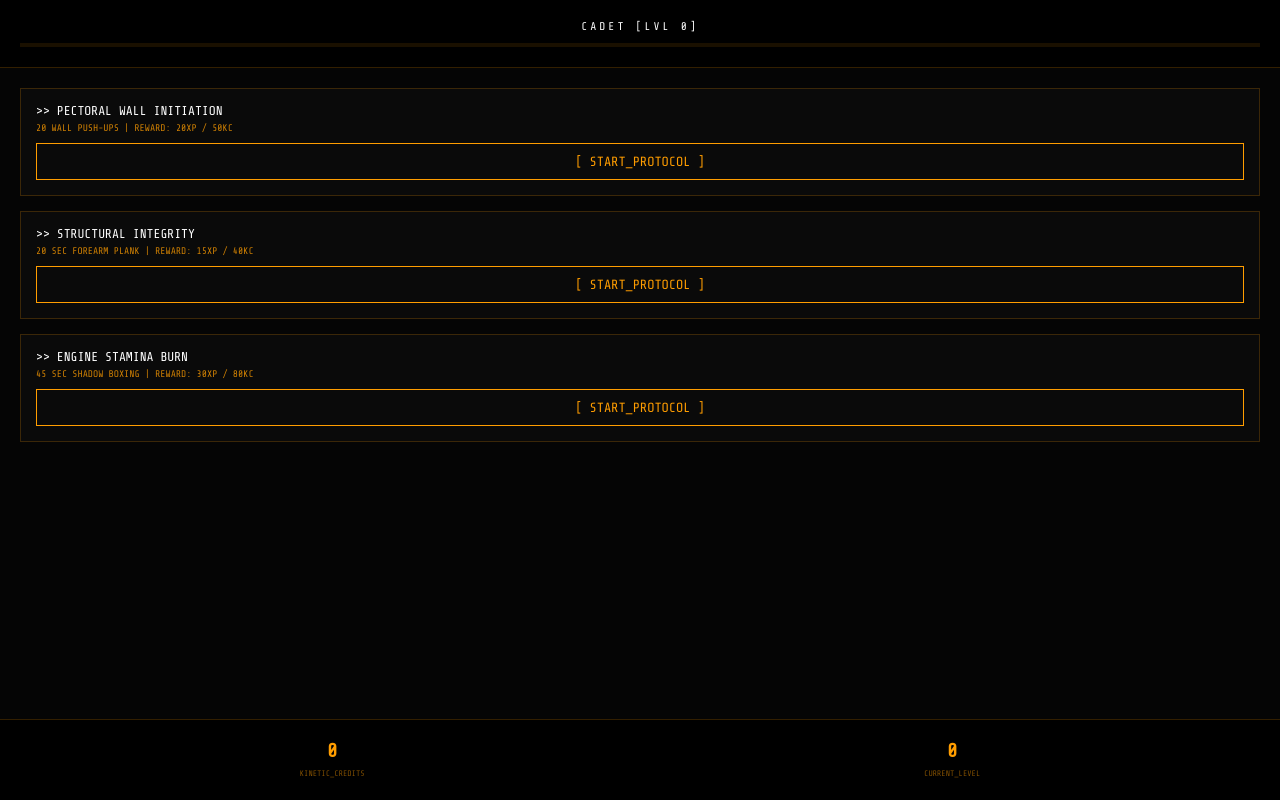
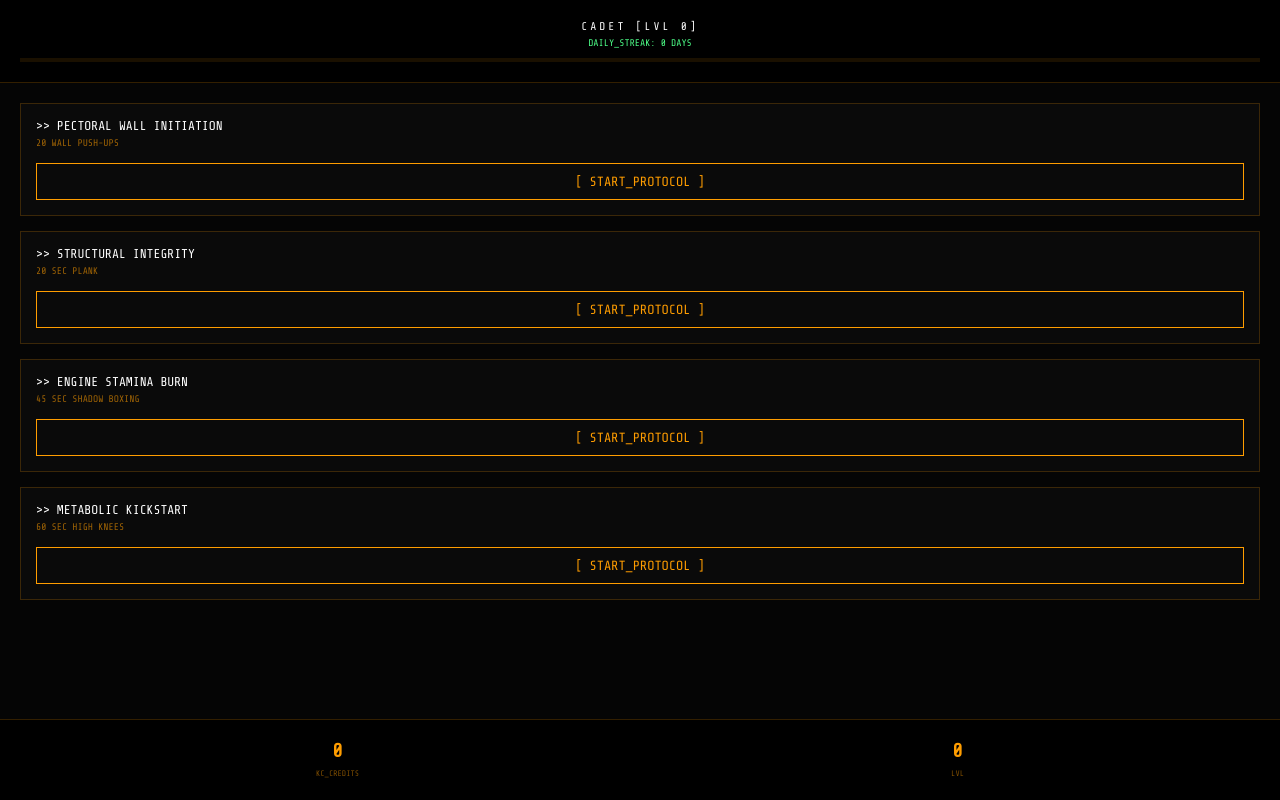
Before and after one commit to Chikaladepepe/Kinetic, a plain HTML site: page index.html in a window 1280 px wide. Drawn offline with nearby package versions, Linux system fonts and the light colour scheme.

Commit message:
Update index.html

```diff
--- a/index.html
+++ b/index.html
@@ -2,33 +2,42 @@
 <html lang="en">
 <head>
     <meta charset="UTF-8">
-    <meta name="viewport" content="width=device-width, initial-scale=1.0">
+    <meta name="viewport" content="width=device-width, initial-scale=1.0, maximum-scale=1.0, user-scalable=no">
+    <meta name="theme-color" content="#ff9d00">
+    <meta name="apple-mobile-web-app-capable" content="yes">
+    <meta name="apple-mobile-web-app-status-bar-style" content="black-translucent">
     <title>Kinetic Core | Ascension</title>
+
+    <!-- THE ICON FIX -->
+    <link rel="manifest" href="manifest.json">
+    <link rel="apple-touch-icon" href="icon.png">
+
     <link href="https://fonts.googleapis.com/css2?family=Share+Tech+Mono&display=swap" rel="stylesheet">
     <style>
-        :root { --glow: #ff9d00; --bg: #050505; --red: #ff4d4d; --dark: #1a1000; }
+        :root { --glow: #ff9d00; --bg: #050505; --red: #ff4d4d; --green: #4dff88; --dark: #1a1000; }
         * { box-sizing: border-box; -webkit-tap-highlight-color: transparent; }
         body, html { margin: 0; padding: 0; width: 100%; height: 100%; background: var(--bg); color: var(--glow); font-family: 'Share Tech Mono', monospace; overflow: hidden; text-transform: uppercase; }
 
         /* HUD TOP */
         .header { padding: 20px; text-align: center; border-bottom: 1px solid rgba(255, 157, 0, 0.2); background: rgba(0,0,0,0.9); }
-        .rank-tag { font-size: 0.7rem; color: #fff; letter-spacing: 3px; }
+        .rank-tag { font-size: 0.7rem; color: #fff; letter-spacing: 3px; margin-bottom: 5px; }
+        .streak-tag { font-size: 0.6rem; color: var(--green); }
         .xp-bar-wrap { width: 100%; height: 4px; background: var(--dark); margin-top: 10px; }
         #xp-fill { height: 100%; background: var(--glow); width: 0%; transition: width 0.5s; box-shadow: 0 0 10px var(--glow); }
 
         /* MAIN AREA */
-        .content { padding: 20px; height: calc(100% - 180px); overflow-y: auto; scrollbar-width: none; }
+        .content { padding: 20px; height: calc(100% - 200px); overflow-y: auto; scrollbar-width: none; }
         .quest-card { border: 1px solid rgba(255, 157, 0, 0.2); padding: 15px; margin-bottom: 15px; background: rgba(255,255,255,0.02); }
+        .quest-card.completed { border-color: var(--green); opacity: 0.6; }
         .quest-title { font-size: 0.8rem; color: #fff; display: block; margin-bottom: 5px; }
-        .quest-reward { font-size: 0.6rem; color: var(--glow); opacity: 0.8; }
         .btn-start { width: 100%; margin-top: 10px; background: none; border: 1px solid var(--glow); color: var(--glow); padding: 10px; font-family: 'Share Tech Mono'; cursor: pointer; }
+        .btn-start:disabled { border-color: var(--green); color: var(--green); cursor: default; }
 
-        /* FOCUS MODE OVERLAY */
+        /* FOCUS MODE */
         #focus-mode { position: fixed; inset: 0; background: #000; z-index: 2000; display: none; flex-direction: column; justify-content: center; align-items: center; text-align: center; padding: 30px; }
         .timer-display { font-size: 4rem; font-weight: bold; margin-bottom: 20px; }
         .penalty-notice { color: var(--red); font-size: 0.7rem; margin-top: 10px; animation: flash 1s infinite; display: none; }
         @keyframes flash { 50% { opacity: 0; } }
-        .quote-display { font-size: 0.8rem; color: #fff; line-height: 1.6; font-style: italic; max-width: 300px; }
 
         /* STATS FOOTER */
         .footer { position: fixed; bottom: 0; width: 100%; padding: 20px; background: #000; border-top: 1px solid rgba(255, 157, 0, 0.2); display: flex; justify-content: space-around; }
@@ -39,34 +48,31 @@
 </head>
 <body>
 
-    <!-- FOCUS MODE -->
     <div id="focus-mode">
-        <div id="p-notice" class="penalty-notice">INTEGRITY_BREACH: +10s PENALTY ADDED</div>
+        <div id="p-notice" class="penalty-notice">INTEGRITY_BREACH: +10s PENALTY</div>
         <div class="timer-display" id="timer">00</div>
-        <div class="quote-display" id="quote">"I CAN DO ALL THINGS THROUGH CHRIST WHO STRENGTHENS ME."</div>
-        <div style="margin-top:40px; font-size:0.6rem; opacity:0.4;">DO NOT EXIT APP // FOCUS ACTIVE</div>
+        <div id="quote" style="font-size:0.8rem; font-style:italic; line-height:1.6; max-width: 300px;"></div>
     </div>
 
     <div class="header">
         <div class="rank-tag" id="rank-name">CADET [LVL 0]</div>
+        <div class="streak-tag" id="streak-val">DAILY_STREAK: 0 DAYS</div>
         <div class="xp-bar-wrap"><div id="xp-fill"></div></div>
     </div>
 
-    <div class="content" id="quest-list">
-        <!-- Quests will be injected here -->
-    </div>
+    <div class="content" id="quest-list"></div>
 
     <div class="footer">
-        <div class="stat-box"><span class="stat-val" id="stat-kc">0</span><span class="stat-lbl">KINETIC_CREDITS</span></div>
-        <div class="stat-box"><span class="stat-val" id="stat-lvl">0</span><span class="stat-lbl">CURRENT_LEVEL</span></div>
+        <div class="stat-box"><span class="stat-val" id="stat-kc">0</span><span class="stat-lbl">KC_CREDITS</span></div>
+        <div class="stat-box"><span class="stat-val" id="stat-lvl">0</span><span class="stat-lbl">LVL</span></div>
     </div>
 
     <script>
-        // SYSTEM DATA
         const quests = [
-            { id: 'q1', title: "Pectoral Wall Initiation", type: "reps", amt: 20, time: 30, xp: 20, kc: 50, desc: "20 Wall Push-ups" },
-            { id: 'q2', title: "Structural Integrity", type: "static", amt: 20, time: 20, xp: 15, kc: 40, desc: "20 Sec Forearm Plank" },
-            { id: 'q3', title: "Engine Stamina Burn", type: "static", amt: 45, time: 45, xp: 30, kc: 80, desc: "45 Sec Shadow Boxing" }
+            { id: 'q1', title: "Pectoral Wall Initiation", time: 45, xp: 20, kc: 50, desc: "20 Wall Push-ups" },
+            { id: 'q2', title: "Structural Integrity", time: 20, xp: 15, kc: 40, desc: "20 Sec Plank" },
+            { id: 'q3', title: "Engine Stamina Burn", time: 45, xp: 30, kc: 80, desc: "45 Sec Shadow Boxing" },
+            { id: 'q4', title: "Metabolic Kickstart", time: 60, xp: 40, kc: 100, desc: "60 Sec High Knees" }
         ];
 
         const scriptures = [
@@ -77,21 +83,34 @@
             "PROVERBS 14:23 - ALL HARD WORK BRINGS A PROFIT."
         ];
 
-        let state = JSON.parse(localStorage.getItem('kinetic_save')) || { xp: 0, level: 0, kc: 0 };
+        let state = JSON.parse(localStorage.getItem('kinetic_save_v1')) || {
+            xp: 0, level: 0, kc: 0, streak: 0, lastDate: "", completedToday: []
+        };
+
         let activeQuest = null;
         let timeLeft = 0;
         let timerRunning = false;
-        let penaltyAdded = false;
 
         function renderQuests() {
+            const today = new Date().toDateString();
+            if (state.lastDate !== today) {
+                state.completedToday = [];
+                state.lastDate = today;
+                save();
+            }
             const list = document.getElementById('quest-list');
-            list.innerHTML = quests.map(q => `
-                <div class="quest-card">
-                    <span class="quest-title">>> ${q.title}</span>
-                    <div class="quest-reward">${q.desc} | REWARD: ${q.xp}XP / ${q.kc}KC</div>
-                    <button class="btn-start" onclick="startQuest('${q.id}')">[ START_PROTOCOL ]</button>
-                </div>
-            `).join('');
+            list.innerHTML = quests.map(q => {
+                const isDone = state.completedToday.includes(q.id);
+                return `
+                    <div class="quest-card ${isDone ? 'completed' : ''}">
+                        <span class="quest-title">${isDone ? '[SECURED]' : '>>'} ${q.title}</span>
+                        <div style="font-size:0.6rem; opacity:0.6; margin-bottom:5px;">${q.desc}</div>
+                        <button class="btn-start" ${isDone ? 'disabled' : ''} onclick="startQuest('${q.id}')">
+                            ${isDone ? 'COMPLETED_FOR_TODAY' : '[ START_PROTOCOL ]'}
+                        </button>
+                    </div>
+                `;
+            }).join('');
         }
 
         function startQuest(id) {
@@ -101,17 +120,12 @@
             document.getElementById('quote').innerText = scriptures[Math.floor(Math.random() * scriptures.length)];
             document.getElementById('focus-mode').style.display = 'flex';
             document.getElementById('p-notice').style.display = 'none';
-            penaltyAdded = false;
             timerRunning = true;
         }
 
-        // INTEGRITY PROTOCOL
         document.addEventListener("visibilitychange", () => {
             if (document.hidden && timerRunning) {
-                // BREACH DETECTED
                 timeLeft += 10;
-                penaltyAdded = true;
-                document.getElementById('timer').innerText = timeLeft;
                 document.getElementById('p-notice').style.display = 'block';
             }
         });
@@ -120,9 +134,7 @@
             if (timerRunning && timeLeft > 0) {
                 timeLeft--;
                 document.getElementById('timer').innerText = timeLeft;
-                if (timeLeft <= 0) {
-                    completeQuest();
-                }
+                if (timeLeft <= 0) completeQuest();
             }
         }, 1000);
 
@@ -130,30 +142,29 @@
             timerRunning = false;
             state.xp += activeQuest.xp;
             state.kc += activeQuest.kc;
-
-            // Level Calculation
-            state.level = Math.floor(state.xp / 100);
-
-            localStorage.setItem('kinetic_save', JSON.stringify(state));
+            state.completedToday.push(activeQuest.id);
+            if (state.completedToday.length === 1) state.streak++;
+            state.level = Math.floor(state.xp / 150);
+            save();
             document.getElementById('focus-mode').style.display = 'none';
             updateHUD();
-            alert(`PROTOCOL COMPLETE: +${activeQuest.xp}XP / +${activeQuest.kc}KC`);
+            renderQuests();
         }
 
+        function save() { localStorage.setItem('kinetic_save_v1', JSON.stringify(state)); }
+
         function updateHUD() {
-            const ranks = ["CADET", "HUNTER", "GUARDIAN", "MASTER ARCHITECT", "ASCENDED"];
+            const ranks = ["CADET", "HUNTER", "GUARDIAN", "VANGUARD", "MASTER ARCHITECT", "ASCENDED"];
             const rankIdx = Math.min(state.level, ranks.length - 1);
-
             document.getElementById('rank-name').innerText = `${ranks[rankIdx]} [LVL ${state.level}]`;
             document.getElementById('stat-kc').innerText = state.kc;
             document.getElementById('stat-lvl').innerText = state.level;
-
-            const progress = (state.xp % 100);
-            document.getElementById('xp-fill').style.width = progress + "%";
+            document.getElementById('streak-val').innerText = `DAILY_STREAK: ${state.streak} DAYS`;
+            document.getElementById('xp-fill').style.width = Math.min(100, (state.xp % 150) / 1.5) + "%";
         }
 
         renderQuests();
         updateHUD();
     </script>
 </body>
-                                </html>
+</html>
```
